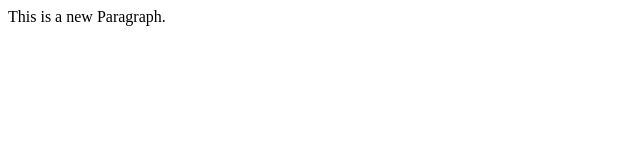
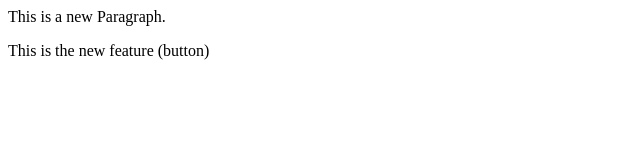
Before and after one commit to vardhan44/LocalRepo, a plain HTML site: page index.html in a window 1280 px wide. Shown: the whole page, without its empty margins (0-640 px from the left). Drawn offline with Linux system fonts and the light colour scheme.

Commit message:
Add button

```diff
--- a/index.html
+++ b/index.html
@@ -1 +1,4 @@
 <p>This is a new Paragraph.</p>
+<P>
+    This is the new feature (button)
+</P>
```
Also changed, not shown: 1 other file.
